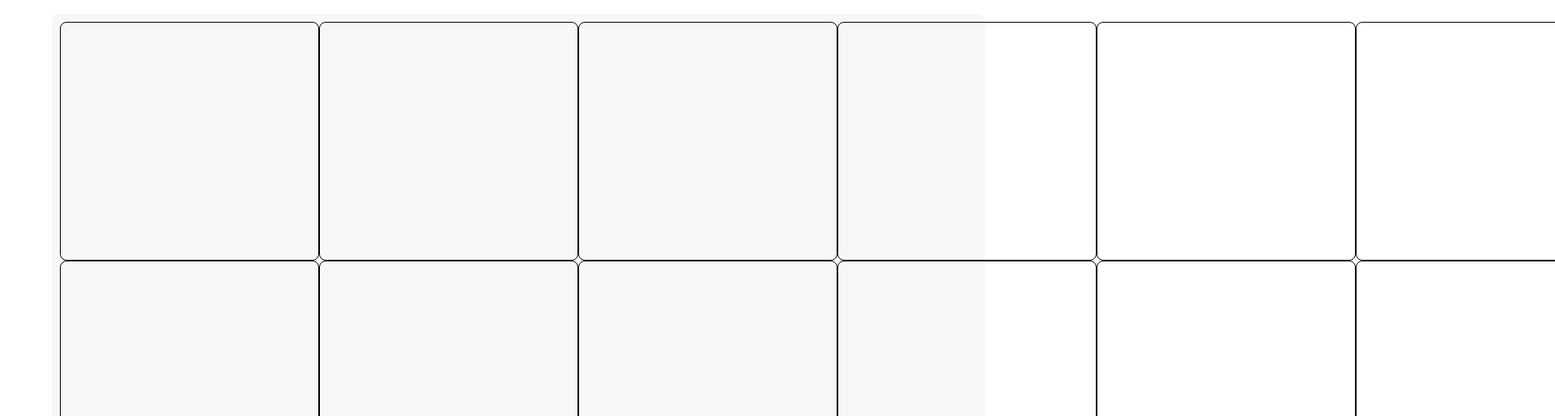
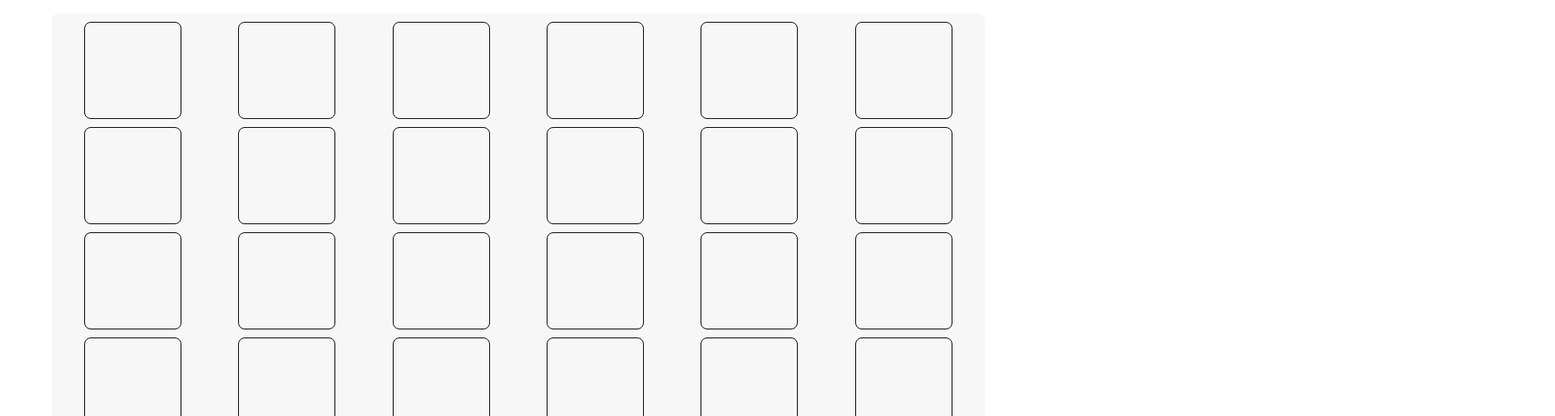
Before and after one commit to Gautammeh/CoupenHub, a plain HTML site: page coupen.html in a window 1280 px wide. Shown: the part 102-616 px from the top of the page at 81% size, 1920 px wide, since content can reach past the window. Drawn offline with nearby package versions, Linux system fonts and the light colour scheme.

Commit message:
coupen page

```diff
--- a/style.css
+++ b/style.css
@@ -373,6 +373,7 @@ color: white;
     display: grid;
     grid-template-columns: repeat(6,1fr);
     padding: 10px;
+    gap: 10px;
 
 
 }
@@ -380,8 +381,10 @@ color: white;
 
 .upload-coupen > .all-coupen{
     border: 1px solid black;
-    width: 25vw;
-    height: 23vw;
+    width: 120px;
+    height: 120px;
+    gap: 10px;
+    margin: auto;
     border-radius: 8px;
 }
 
@@ -584,6 +587,8 @@ color: white;
 
     }
     body > .upload-coupen > .all-coupen{
+        width: 25vw;
+        height: 23vw;
         margin: auto;
     }
 
```
